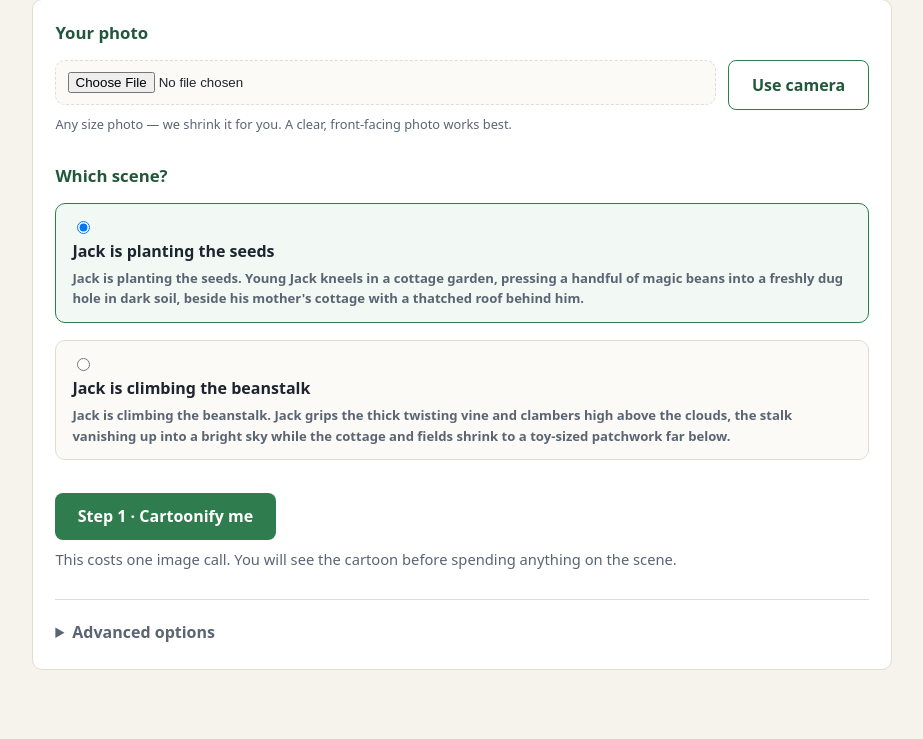
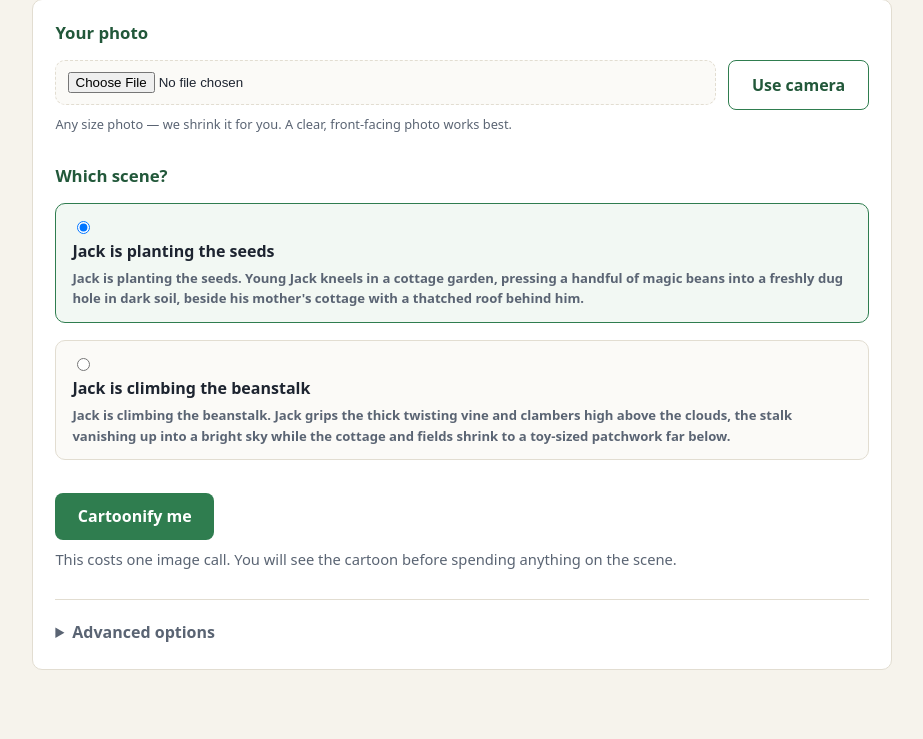
Before and after one commit to SYKhayyat/jack-and-the-beanstalk, a FastAPI app: page / in a window 1280 px wide. Shown: the part 242-981 px from the top of the page, without its empty margins (178-1101 px from the left). Run offline with FastAPI, Linux system fonts and the light colour scheme.

Commit message:
copy: drop the step numbering — the buttons say what they do

```diff
--- a/app/static/view.js
+++ b/app/static/view.js
@@ -127,7 +127,7 @@ export function syncIntensityOutput() {
 export function syncSubmitLabel() {
   elements.submit.textContent = elements.oneStep.checked
     ? "Make both images"
-    : "Step 1 · Cartoonify me";
+    : "Cartoonify me";
 }
 
 /* The app cannot tell a boy from a girl in a photo, so when the user asks to
--- a/app/templates/index.html
+++ b/app/templates/index.html
@@ -66,7 +66,7 @@
       </fieldset>
 
       <div class="submit-block">
-        <button type="submit" id="submit" class="primary">Step 1 · Cartoonify me</button>
+        <button type="submit" id="submit" class="primary">Cartoonify me</button>
         <p class="submit-help">This costs one image call. You will see the cartoon before spending anything on the scene.</p>
       </div>
 
@@ -327,11 +327,11 @@
 
       <div class="result-grid">
         <figure>
-          <figcaption>Step 1 — your cartoon self</figcaption>
+          <figcaption>Your cartoon self</figcaption>
           <img id="scene-cartoon-image" alt="Your cartoon portrait">
         </figure>
         <figure>
-          <figcaption>Step 2 — in the scene</figcaption>
+          <figcaption>In the scene</figcaption>
           <img id="scene-image" alt="Your cartoon character in the scene">
         </figure>
       </div>
```
